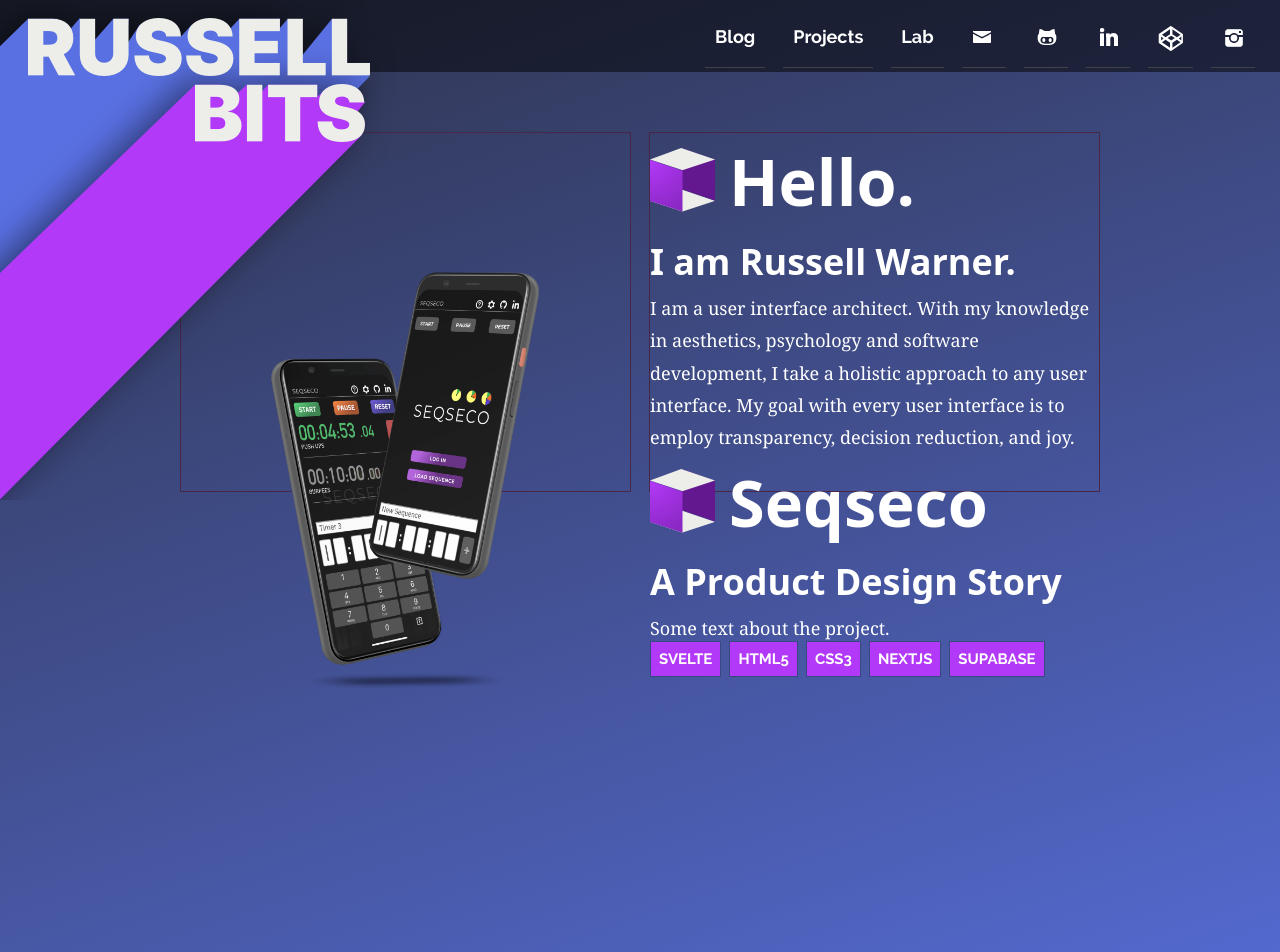
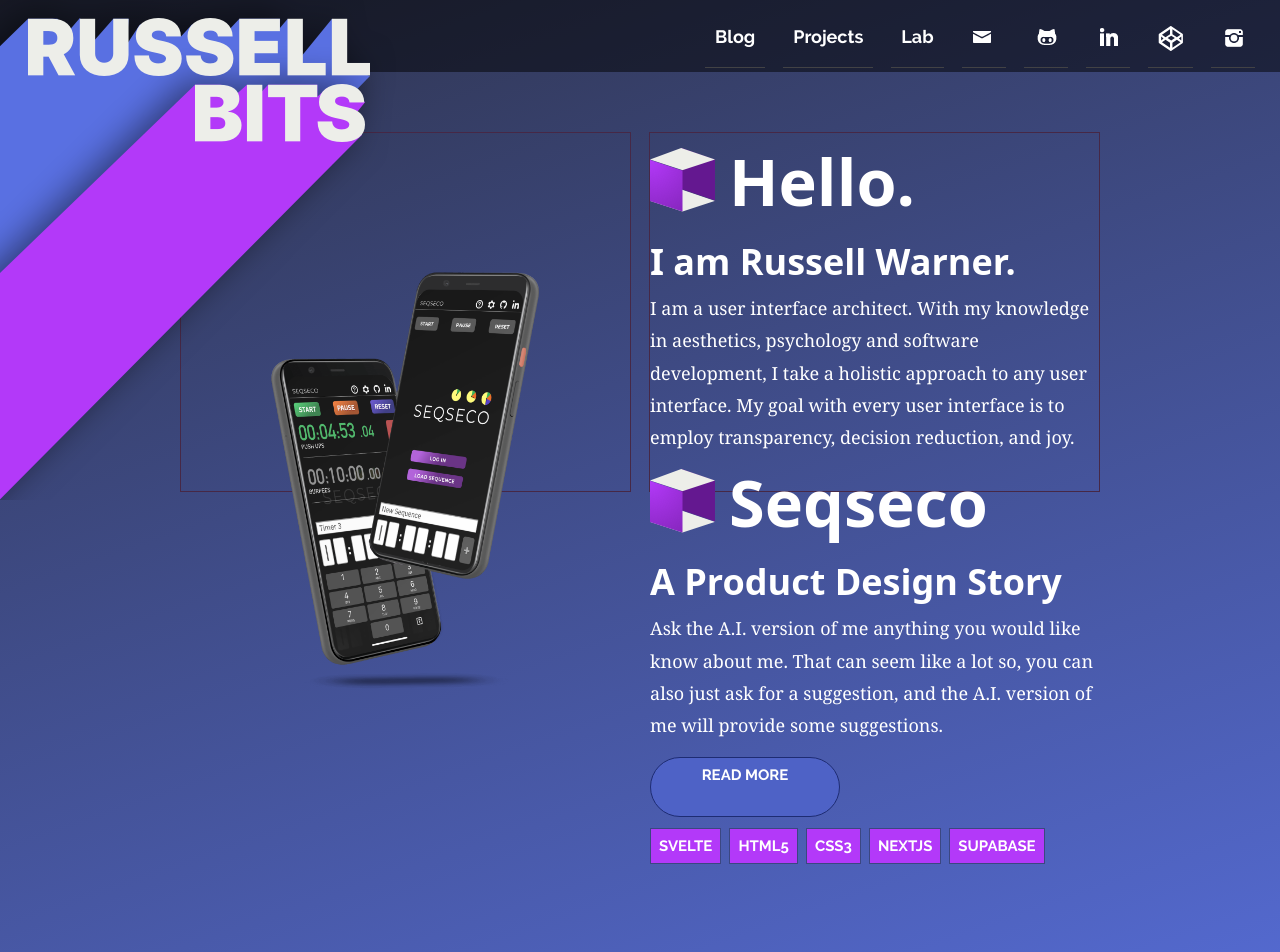
Before and after one commit to russellbits/russellbits.com, a SvelteKit app: page / in a window 1280 px wide. Shown: the top 952 px of the page. Built offline with nearby package versions, Linux system fonts and the light colour scheme.

Commit message:
Design: creation of generic button component.

```diff
--- /dev/null
+++ b/src/lib/components/Button.svelte
@@ -0,0 +1,27 @@
+<script>
+	export let label;
+</script>
+
+<span class="button">{label}</span>
+
+<style>
+	span.button {
+		display: block;
+		color: white;
+		text-align: center;
+		font: 15px 'Raleway', sans-serif;
+		text-transform: uppercase;
+		font-weight: bold;
+		background: rgba(78, 98, 198, 1);
+		width: 190px;
+		height: 60px;
+		padding: 8px;
+		margin: 1em 0 1em 0;
+		border: 1px solid rgba(30, 44, 115, 1);
+		border-radius: 30px;
+	}
+	/* span.readmore:first-child {
+		margin-left: 0;
+		margin-right: 4px;
+	} */
+</style>
--- a/src/routes/+page.svelte
+++ b/src/routes/+page.svelte
@@ -1,5 +1,6 @@
 <script>
 	import Tag from '$lib/components/Tag.svelte';
+	import Button from '$lib/components/Button.svelte';
 </script>
 
 <main>
@@ -29,7 +30,13 @@
 			<img src="/images/cube-mauve-large.png" width="65" height="65" alt="Mauve Cube" />Seqseco
 		</h1>
 		<h2>A Product Design Story</h2>
-		<p>Some text about the project.</p>
+		<p>
+			Ask the A.I. version of me anything you would like know about me. That can seem like a lot so,
+			you can also just ask for a suggestion, and the A.I. version of me will provide some
+			suggestions.
+			<Button label="Read More" />
+		</p>
+
 		<div class="taglist">
 			<Tag name="Svelte" /><Tag name="HTML5" /><Tag name="CSS3" /><Tag name="Nextjs" /><Tag
 				name="Supabase"
```
